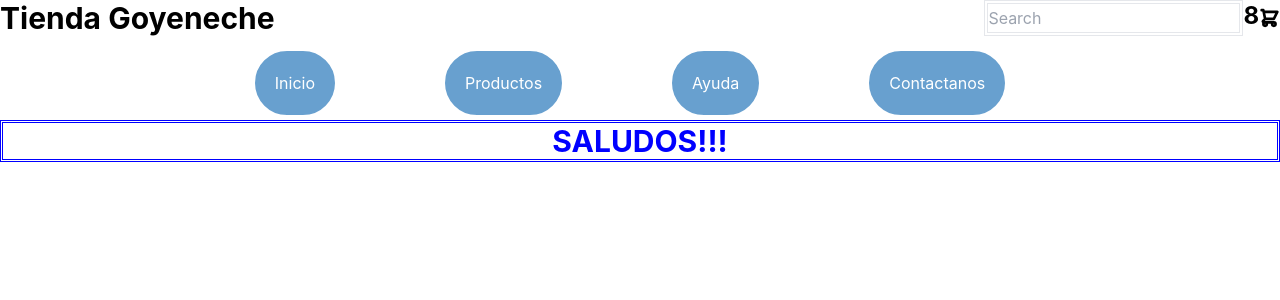
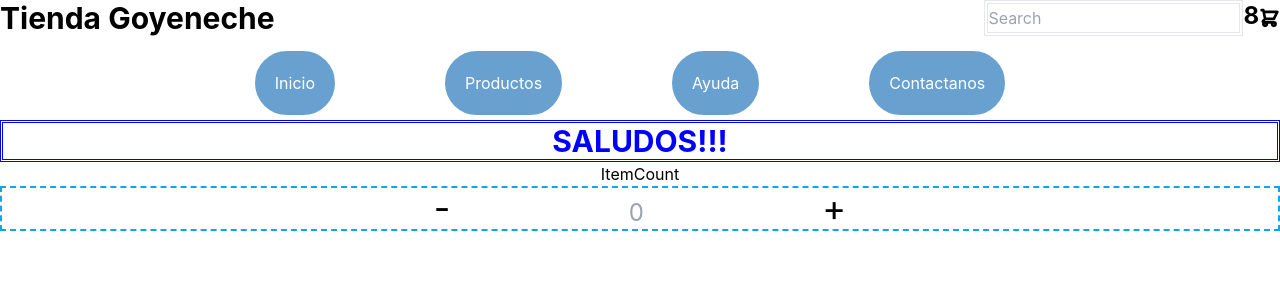
Before and after one commit to goye2805/Tienda-Goyeneche, a React (Create React App) app: page / in a window 1280 px wide. Shown: the top 300 px of the page. Built offline with nearby package versions, Linux system fonts and the light colour scheme.

Commit message:
Sumador de Stock

```diff
--- a/src/App.js
+++ b/src/App.js
@@ -1,6 +1,7 @@
 import './App.css';
 import NavBar from './components/NavBar';
 import ItemListContainer from './components/ItemListContainer';
+import ItemCount from './components/ItemCount';
 
 
 function App() {
@@ -8,6 +9,8 @@ function App() {
     <div className="App">
       <NavBar/>
       <ItemListContainer greeting="SALUDOS!!!"/>
+      <ItemCount stock="5" inicial="1"/>
+
     </div>
   );
 }
--- /dev/null
+++ b/src/components/ItemCount.js
@@ -0,0 +1,45 @@
+import { useState } from "react"
+
+const ItemCount = (props) => {
+
+    const[count, setCount] = useState(0)
+
+    const add = () => {
+
+        if (count < props.stock)
+        {
+            setCount(count + 1)
+        }
+        else
+        {
+            console.log("no se puede sumar")
+        }
+    }
+
+    const res = () => {
+
+        if (count >= 1)
+        {
+            setCount(count - props.inicial
+                )
+        }
+        else
+        {
+            console.log("no se puede restar")
+        }
+    }
+
+  return (
+    <>
+
+    <div>ItemCount</div>
+    <div class="border-dashed border-2 border-sky-500">
+    <button onClick={res} class="text-4xl"> - </button>
+    <input type="text" placeholder={count} class="text-center text-2xl"></input>
+    <button onClick={add} class="text-4xl">+</button>
+    </div>
+
+    </>
+  )
+}
+export default ItemCount
```
Also changed, not shown: src/components/CartWidget.js (line endings or trailing spaces).
